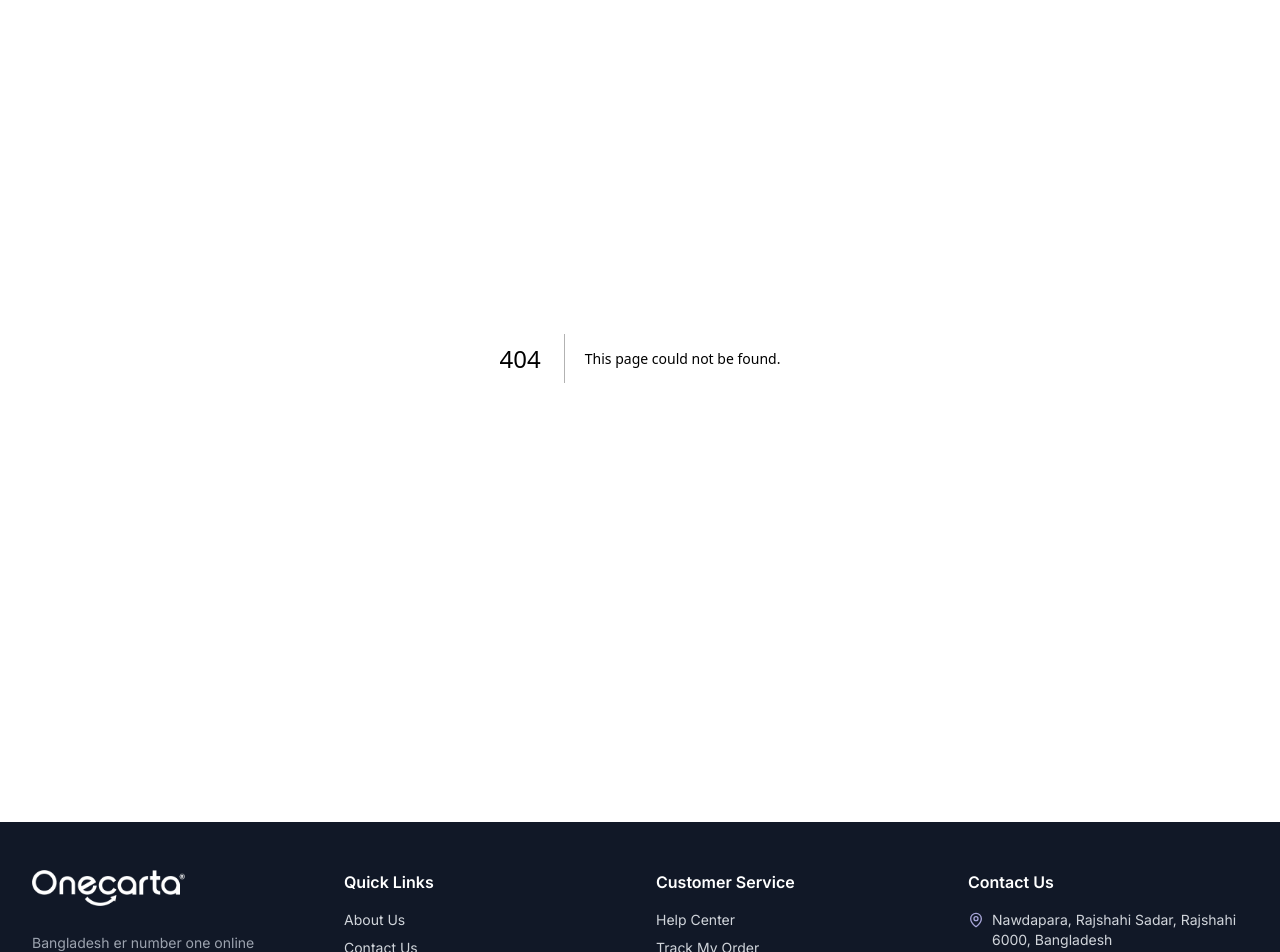
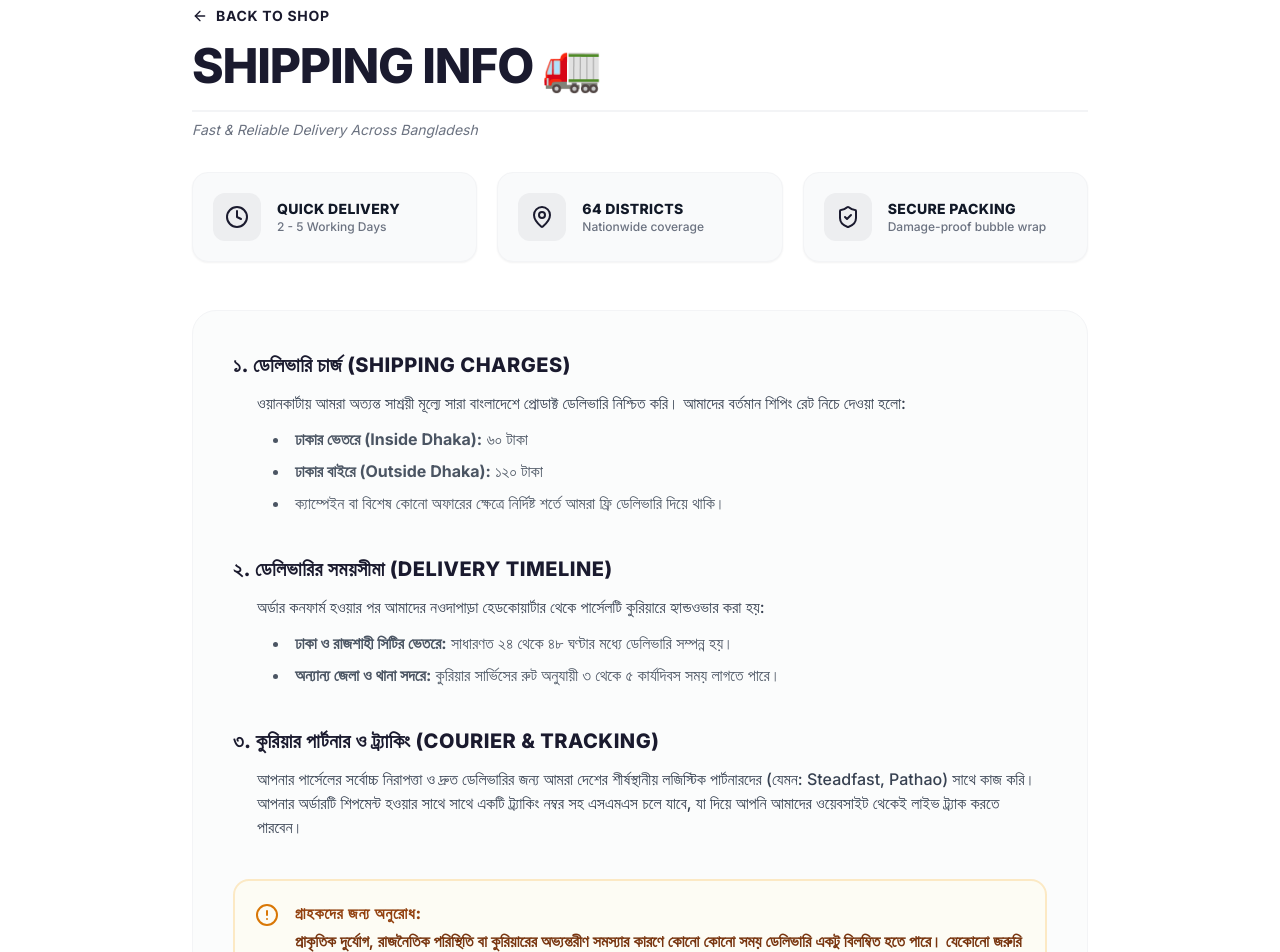
Before and after one commit to tousifotb-lang/onecarta.shop, a Next.js app: page /shipping-info in a window 1280 px wide. Before the commit this address had no page. Shown: the part 180-1132 px from the top of the page. Built offline with nearby package versions, Linux system fonts and the light colour scheme.

Commit message:
link: connected shipping-info page route in footer array

```diff
--- /dev/null
+++ b/src/app/shipping-info/page.tsx
@@ -0,0 +1,119 @@
+"use client";
+
+import Link from "next/link";
+import { ArrowLeft, Truck, Clock, ShieldCheck, MapPin, AlertCircle } from "lucide-react";
+
+export default function ShippingInfo() {
+  return (
+    <div className="min-h-screen bg-white text-gray-800 py-12 px-4 sm:px-6 lg:px-8">
+      <div className="max-w-4xl mx-auto">
+
+        {/* Back button & Header */}
+        <div className="mb-8">
+          <Link href="/" className="inline-flex items-center gap-2 text-sm font-bold text-[#1a1a2e] hover:text-[#2c2769] transition-colors uppercase tracking-wider mb-4">
+            <ArrowLeft size={16} /> Back to Shop
+          </Link>
+          <h1 className="text-2xl sm:text-5xl font-black tracking-tight text-[#1a1a2e] border-b-2 border-gray-100 pb-5 uppercase">
+            Shipping Info 🚛
+          </h1>
+          <p className="text-sm text-gray-500 mt-2 italic">Fast & Reliable Delivery Across Bangladesh</p>
+        </div>
+
+        {/* Quick Highlights Icons */}
+        <div className="grid grid-cols-1 sm:grid-cols-3 gap-5 mb-12">
+          <div className="bg-gray-50 border border-gray-100 p-5 rounded-2xl flex items-center gap-4 shadow-sm">
+            <div className="w-12 h-12 bg-[#1a1a2e]/5 text-[#1a1a2e] rounded-xl flex items-center justify-center flex-shrink-0">
+              <Clock size={24} />
+            </div>
+            <div>
+              <p className="text-sm font-black uppercase tracking-wide text-gray-900">Quick Delivery</p>
+              <p className="text-xs text-gray-500 font-medium">2 - 5 Working Days</p>
+            </div>
+          </div>
+          <div className="bg-gray-50 border border-gray-100 p-5 rounded-2xl flex items-center gap-4 shadow-sm">
+            <div className="w-12 h-12 bg-[#1a1a2e]/5 text-[#1a1a2e] rounded-xl flex items-center justify-center flex-shrink-0">
+              <MapPin size={24} />
+            </div>
+            <div>
+              <p className="text-sm font-black uppercase tracking-wide text-gray-900">64 Districts</p>
+              <p className="text-xs text-gray-500 font-medium">Nationwide coverage</p>
+            </div>
+          </div>
+          <div className="bg-gray-50 border border-gray-100 p-5 rounded-2xl flex items-center gap-4 shadow-sm">
+            <div className="w-12 h-12 bg-[#1a1a2e]/5 text-[#1a1a2e] rounded-xl flex items-center justify-center flex-shrink-0">
+              <ShieldCheck size={24} />
+            </div>
+            <div>
+              <p className="text-sm font-black uppercase tracking-wide text-gray-900">Secure Packing</p>
+              <p className="text-xs text-gray-500 font-medium">Damage-proof bubble wrap</p>
+            </div>
+          </div>
+        </div>
+
+        {/* Shipping Content Sections */}
+        <div className="space-y-10 bg-gray-50/60 border border-gray-100 p-6 sm:p-10 rounded-3xl shadow-xs">
+
+          {/* Section 1 */}
+          <section className="space-y-3">
+            <h2 className="text-lg sm:text-xl font-black text-[#1a1a2e] uppercase tracking-wide flex items-center gap-2">
+              ১. ডেলিভারি চার্জ (Shipping Charges)
+            </h2>
+            <p className="text-sm sm:text-base text-gray-700 font-medium leading-relaxed pl-0 sm:pl-6">
+              ওয়ানকার্টায় আমরা অত্যন্ত সাশ্রয়ী মূল্যে সারা বাংলাদেশে প্রোডাক্ট ডেলিভারি নিশ্চিত করি। আমাদের বর্তমান শিপিং রেট নিচে দেওয়া হলো:
+            </p>
+            <ul className="list-disc list-inside text-sm sm:text-base text-gray-600 font-medium pl-4 sm:pl-10 space-y-2">
+              <li><strong>ঢাকার ভেতরে (Inside Dhaka):</strong> ৬০ টাকা</li>
+              <li><strong>ঢাকার বাইরে (Outside Dhaka):</strong> ১২০ টাকা</li>
+              <li>ক্যাম্পেইন বা বিশেষ কোনো অফারের ক্ষেত্রে নির্দিষ্ট শর্তে আমরা ফ্রি ডেলিভারি দিয়ে থাকি।</li>
+            </ul>
+          </section>
+
+          {/* Section 2 */}
+          <section className="space-y-3">
+            <h2 className="text-lg sm:text-xl font-black text-[#1a1a2e] uppercase tracking-wide flex items-center gap-2">
+              ২. ডেলিভারির সময়সীমা (Delivery Timeline)
+            </h2>
+            <p className="text-sm sm:text-base text-gray-700 font-medium leading-relaxed pl-0 sm:pl-6">
+              অর্ডার কনফার্ম হওয়ার পর আমাদের নওদাপাড়া হেডকোয়ার্টার থেকে পার্সেলটি কুরিয়ারে হ্যান্ডওভার করা হয়:
+            </p>
+            <ul className="list-disc list-inside text-sm sm:text-base text-gray-600 font-medium pl-4 sm:pl-10 space-y-2">
+              <li><strong>ঢাকা ও রাজশাহী সিটির ভেতরে:</strong> সাধারণত ২৪ থেকে ৪৮ ঘণ্টার মধ্যে ডেলিভারি সম্পন্ন হয়।</li>
+              <li><strong>অন্যান্য জেলা ও থানা সদরে:</strong> কুরিয়ার সার্ভিসের রুট অনুযায়ী ৩ থেকে ৫ কার্যদিবস সময় লাগতে পারে।</li>
+            </ul>
+          </section>
+
+          {/* Section 3 */}
+          <section className="space-y-3">
+            <h2 className="text-lg sm:text-xl font-black text-[#1a1a2e] uppercase tracking-wide flex items-center gap-2">
+              ৩. কুরিয়ার পার্টনার ও ট্র্যাকিং (Courier & Tracking)
+            </h2>
+            <p className="text-sm sm:text-base text-gray-700 font-medium leading-relaxed pl-0 sm:pl-6">
+              আপনার পার্সেলের সর্বোচ্চ নিরাপত্তা ও দ্রুত ডেলিভারির জন্য আমরা দেশের শীর্ষস্থানীয় লজিস্টিক পার্টনারদের (যেমন: Steadfast, Pathao) সাথে কাজ করি। আপনার অর্ডারটি শিপমেন্ট হওয়ার সাথে সাথে একটি ট্র্যাকিং নম্বর সহ এসএমএস চলে যাবে, যা দিয়ে আপনি আমাদের ওয়েবসাইট থেকেই লাইভ ট্র্যাক করতে পারবেন।
+            </p>
+          </section>
+
+          {/* Important Note Box */}
+          <div className="bg-amber-50/50 border-2 border-amber-500/20 p-5 rounded-2xl flex gap-4 text-amber-900">
+            <AlertCircle size={24} className="flex-shrink-0 mt-0.5 text-amber-600" />
+            <div className="text-sm sm:text-base font-semibold leading-relaxed">
+              <span className="font-black uppercase tracking-wider block mb-1 text-amber-800 text-base">গ্রাহকদের জন্য অনুরোধ:</span>
+              প্রাকৃতিক দুর্যোগ, রাজনৈতিক পরিস্থিতি বা কুরিয়ারের অভ্যন্তরীণ সমস্যার কারণে কোনো কোনো সময় ডেলিভারি একটু বিলম্বিত হতে পারে। যেকোনো জরুরি আপডেটের জন্য আমাদের সাপোর্ট টিমের সাথে যোগাযোগ রাখতে পারেন।
+            </div>
+          </div>
+
+        </div>
+
+        {/* Footer Contact — মোবাইলে ১ লাইনে ফিক্সড */}
+        <div className="text-center mt-12 space-y-2">
+          <p className="text-sm text-gray-500 font-medium">আপনার ডেলিভারি লোকেশন বা পার্সেল নিয়ে জানতে কল দিন</p>
+          <div className="flex items-center justify-center gap-x-2 gap-y-1 text-xs sm:text-lg font-black text-[#1a1a2e] flex-nowrap whitespace-nowrap">
+            <span>📞 +8809611576269</span>
+            <span className="text-gray-300 font-normal">|</span>
+            <span>✉️ support@onecarta.shop</span>
+          </div>
+        </div>
+
+      </div>
+    </div>
+  );
+}
--- a/src/components/layout/Footer.tsx
+++ b/src/components/layout/Footer.tsx
@@ -72,8 +72,8 @@ export default function Footer() {
                 { name: "Help Center", href: "#" },
                 { name: "Track My Order", href: "/track-order" },
                 { name: "Returns & Refunds", href: "/return-policy" },
-                { name: "Payment Methods", href: "/payment-methods" }, // 🛠️ [CONNECTED]: পেমেন্ট মেথডস পেজটি এখানে কানেক্ট করা হলো ভাই
-                { name: "Shipping Info", href: "#" },
+                { name: "Payment Methods", href: "/payment-methods" },
+                { name: "Shipping Info", href: "/shipping-info" }, // 🛠️ [CONNECTED]: শিপিং ইনফো পেজটি এখানে কানেক্ট করা হলো ভাই
                 { name: "FAQ", href: "#" },
               ].map((link) => (
                 <li key={link.name}>
```
